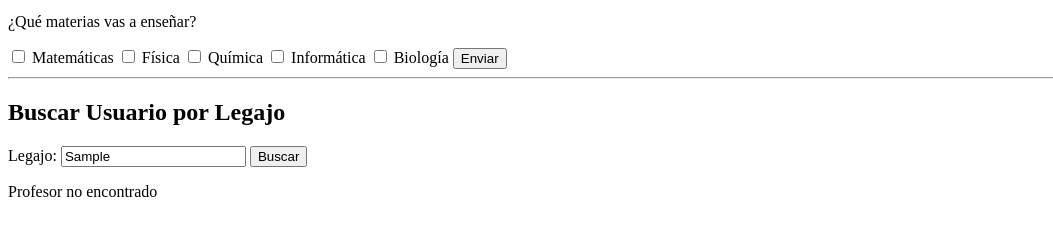
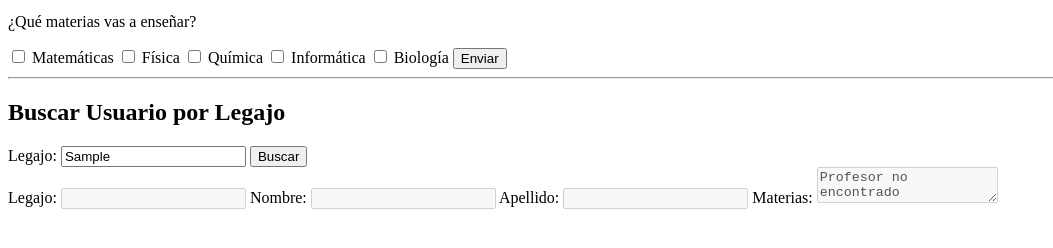
Before and after one commit to Leanquiroga/Parcial-Crudo-Sensei, a website: page view/index.html in a window 1280 px wide. Both pictures are taken after typing "Sample" into the empty fields and a click on the button "Buscar". Shown: the part 104-352 px from the top of the page, without its empty margins (0-1053 px from the left). Drawn offline with Linux system fonts and the light colour scheme; no server answers.

Commit message:
Cambio getElementById por sintaxis del profe.

```diff
--- a/view/busqueda.js
+++ b/view/busqueda.js
@@ -3,22 +3,24 @@ document
   .addEventListener("submit", async function (event) {
     event.preventDefault();
 
-    const searchLegajo = document.getElementById("searchLegajo").value;
+    const searchLegajo = document.forms["searchForm"]["searchLegajo"].value;
 
     const response = await fetch(
       `http://localhost:3000/api/profesor/${searchLegajo}`
     );
 
-    const result = document.getElementById("searchResult");
-    result.innerHTML = "";
-
     if (response.ok) {
       const profesor = await response.json();
-      result.innerHTML = `<p>Legajo: ${profesor.legajo}</p>
-                          <p>Nombre: ${profesor.nombre}</p>
-                          <p>Apellido: ${profesor.apellido}</p>
-                          <p>Materias: ${profesor.materias.join(", ")}</p>`;
+      document.forms["searchForm"]["resultLegajo"].value = profesor.legajo;
+      document.forms["searchForm"]["resultNombre"].value = profesor.nombre;
+      document.forms["searchForm"]["resultApellido"].value = profesor.apellido;
+      document.forms["searchForm"]["resultMaterias"].value =
+        profesor.materias.join(", ");
     } else {
-      result.innerHTML = "<p>Profesor no encontrado</p>";
+      document.forms["searchForm"]["resultLegajo"].value = "";
+      document.forms["searchForm"]["resultNombre"].value = "";
+      document.forms["searchForm"]["resultApellido"].value = "";
+      document.forms["searchForm"]["resultMaterias"].value =
+        "Profesor no encontrado";
     }
   });
--- a/view/index.html
+++ b/view/index.html
@@ -46,9 +46,16 @@
       <label for="searchLegajo">Legajo:</label>
       <input type="text" id="searchLegajo" name="searchLegajo" required />
       <button type="submit">Buscar</button>
+      <br />
+      <label for="resultLegajo">Legajo:</label>
+      <input type="text" id="resultLegajo" name="resultLegajo" disabled />
+      <label for="resultNombre">Nombre:</label>
+      <input type="text" id="resultNombre" name="resultNombre" disabled />
+      <label for="resultApellido">Apellido:</label>
+      <input type="text" id="resultApellido" name="resultApellido" disabled />
+      <label for="resultMaterias">Materias:</label>
+      <textarea id="resultMaterias" name="resultMaterias" disabled></textarea>
     </form>
-
-    <div id="searchResult"></div>
 
     <script src="insercion.js"></script>
     <script src="busqueda.js"></script>
```
